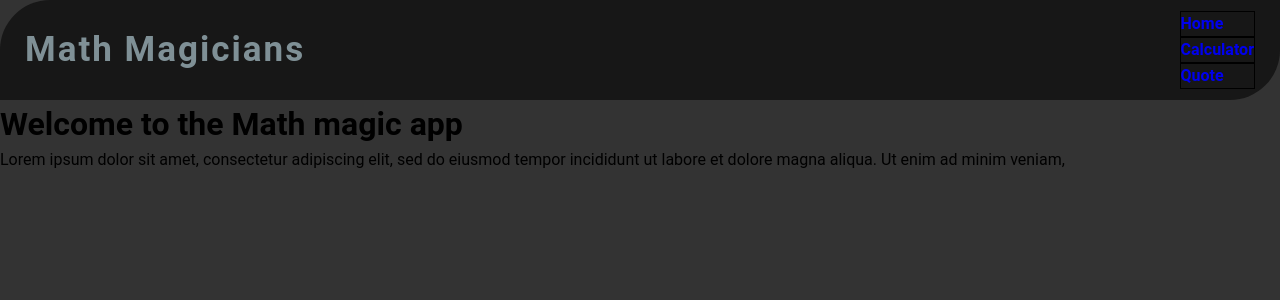
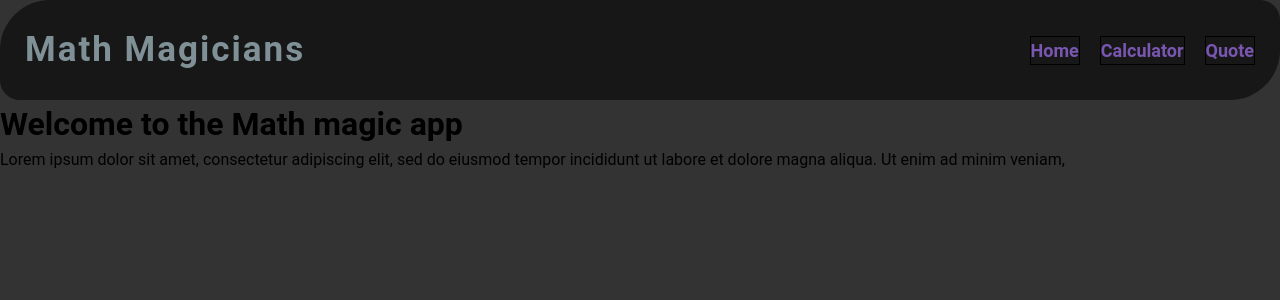
Before and after one commit to Marcraphael12/Math_magician, a React (Create React App) app: page / in a window 1280 px wide. Shown: the top 300 px of the page. Built offline with nearby package versions, Linux system fonts and the light colour scheme.

Commit message:
components/Pages/header: Add navigation style

```diff
--- a/src/components/Pages/header.scss
+++ b/src/components/Pages/header.scss
@@ -8,10 +8,39 @@
   color: #7f9096;
   border-bottom-right-radius: 50px;
   border-top-left-radius: 50px;
+
+  border-bottom-left-radius: 20px;
+  border-top-right-radius: 20px;
   padding: 0 25px;
 
   >h1 {
     font-size: 35px;
     letter-spacing: 2px;
   }
+
+  >nav {
+    display: flex;
+
+    >ul {
+      display: flex;
+
+      >li {
+        margin-right: 20px;
+
+        >a {
+          color: #7956b0;
+          font-size: 18px;
+          font-weight: 700;
+
+          &:hover {
+            color: #a161f7;
+          }
+        }
+
+        &:last-child {
+          margin-right: 0;
+        }
+      }
+    }
+  }
 }
```
